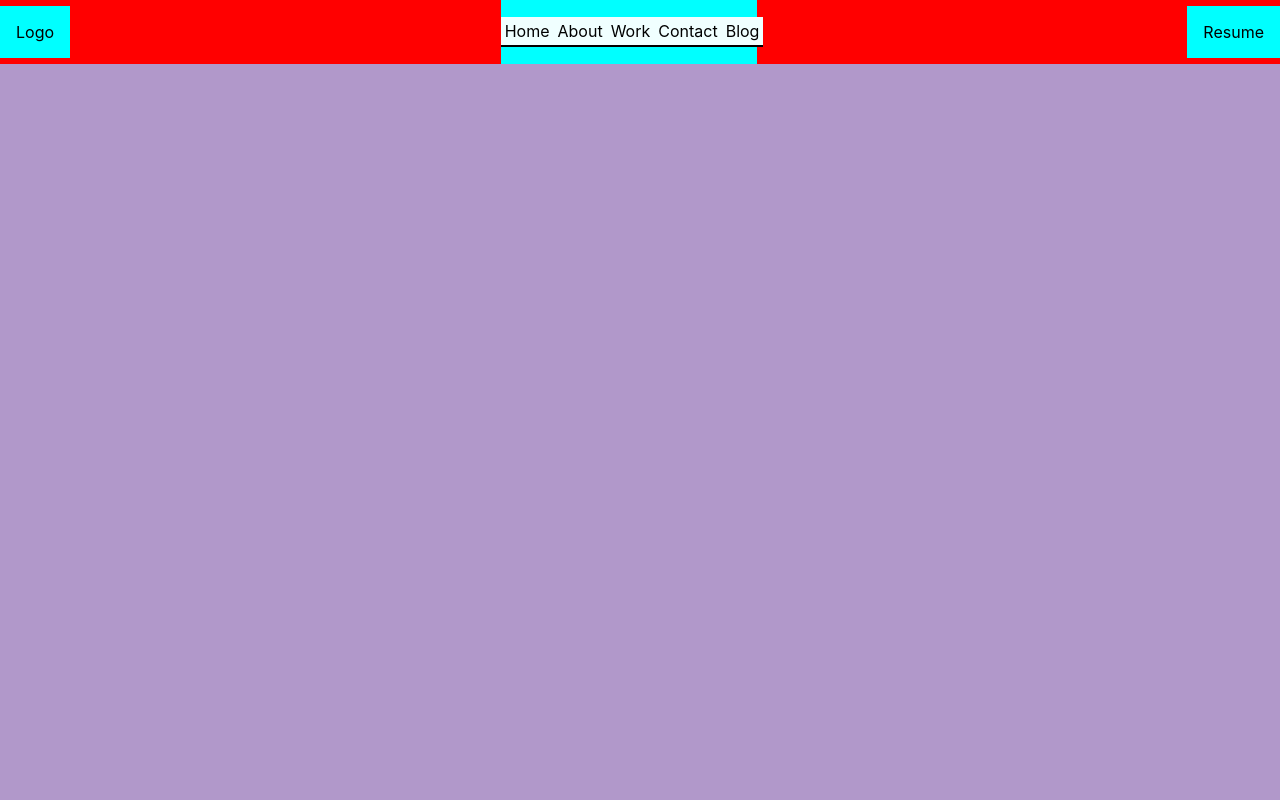
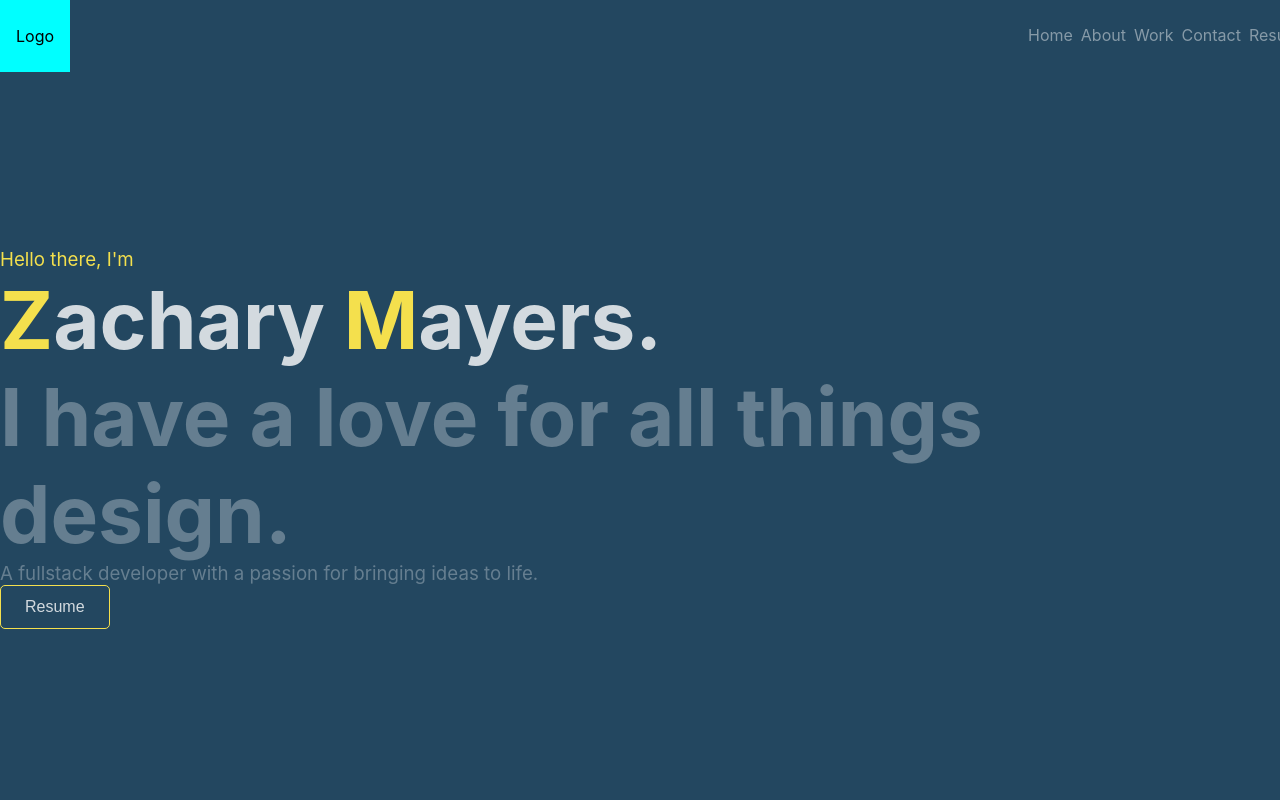
Before and after one commit to mayersab/PersonalWebsite_V1, a React (Create React App) app in the folder personal-site/: page / in a window 1280 px wide. Shown: the top 800 px of the page. Built offline with nearby package versions, Linux system fonts and the light colour scheme.

Commit message:
Home page skeleton

```diff
--- a/personal-site/src/App.css
+++ b/personal-site/src/App.css
@@ -1,38 +1,5 @@
 .App {
-  text-align: center;
-}
-
-.App-logo {
-  height: 40vmin;
-  pointer-events: none;
-}
-
-@media (prefers-reduced-motion: no-preference) {
-  .App-logo {
-    animation: App-logo-spin infinite 20s linear;
-  }
-}
-
-.App-header {
-  background-color: #282c34;
-  min-height: 100vh;
   display: flex;
-  flex-direction: column;
   align-items: center;
   justify-content: center;
-  font-size: calc(10px + 2vmin);
-  color: white;
 }
-
-.App-link {
-  color: #61dafb;
-}
-
-@keyframes App-logo-spin {
-  from {
-    transform: rotate(0deg);
-  }
-  to {
-    transform: rotate(360deg);
-  }
-}
--- a/personal-site/src/App.js
+++ b/personal-site/src/App.js
@@ -1,13 +1,15 @@
 import Navbar from "./components/navbar";
+import About from "./Pages/about";
 import Testdiv from "./components/testdiv";
+import Home from './Pages/home'
+import './App.css'
 
 function App() {
   return (
     <div>
       <Navbar/>
-      <Testdiv/>
-      <Testdiv/>
-      <Testdiv/>
+      <Home/>
+      <About/>
 
     </div>
   );
--- /dev/null
+++ b/personal-site/src/Pages/about.js
@@ -0,0 +1,12 @@
+import React from 'react';
+import AboutStyles from '../styles/About.module.css'
+
+const About = () => {
+    return (
+        <div className={AboutStyles.test}>
+            testing
+        </div>
+    );
+}
+
+export default About;
--- /dev/null
+++ b/personal-site/src/Pages/home.js
@@ -0,0 +1,19 @@
+import React from 'react';
+import HomeStyles from '../styles/Home.module.css'
+
+
+const Home = () => {
+    return (
+        <div className={HomeStyles.wrapper}>
+            <div className={HomeStyles.content}>
+                    <h3 id={HomeStyles.hello}>Hello there, I'm</h3>
+                    <h1 id={HomeStyles.name}><span>Z</span>achary <span>M</span>ayers.</h1>
+                    <h1 id={HomeStyles.design}>I have a love for all things design.</h1>
+                    <h3 id={HomeStyles.developer}>A fullstack developer with a passion for bringing ideas to life.</h3>
+                    <button>Resume</button>
+            </div>
+        </div>
+    );
+}
+
+export default Home;
--- a/personal-site/src/components/navbar.js
+++ b/personal-site/src/components/navbar.js
@@ -8,7 +8,7 @@ const Navbar = () => {
         lastScroll: 0
     });
     const [visible, setvisible] = useState(true);
-
+    const [atTop, setatTop] = useState(true);
     useEffect(() => {
         const handleScroll = () => {
             setscrollState(prevState => {
@@ -26,13 +26,20 @@ const Navbar = () => {
     }, []);
 
     useEffect(() => {
+        if (scrollState.currentScroll < scrollState.lastScroll && scrollState.lastScroll !== 0) {
+            console.log('scrolling up')
+            setvisible(true)
+            setatTop(false)
+        }
         if (scrollState.currentScroll > scrollState.lastScroll) {
             console.log('scrolling down')
             setvisible(false)
+            setatTop(false)
         }
-        if (scrollState.currentScroll < scrollState.lastScroll) {
-            console.log('scrolling up')
-            setvisible(true)
+        if (scrollState.currentScroll <= 0) {
+            console.log('At top')
+            setatTop(true)
+
         }
 
     }, [scrollState]);
@@ -41,7 +48,7 @@ const Navbar = () => {
     return (
         <div>
 
-            <nav className={`${NavStyles.wrapper} ${visible ? NavStyles.scrollup : NavStyles.scrolldown} `}>
+            <nav className={`${NavStyles.wrapper} ${visible ? NavStyles.scrollup : NavStyles.scrolldown} ${atTop ? NavStyles.top : null } `}>
 
 
                 <div className={`${NavStyles.logo}`}>
@@ -62,13 +69,8 @@ const Navbar = () => {
                         <a href="">Contact</a>
                     </div>
                     <div className={NavStyles.link}>
-                    <a href="">Blog</a>
+                        <a href="">Resume</a>
                     </div>
-                </div>
-
-                <div className={NavStyles.resume}>
-
-                    <a href="">Resume</a>
                 </div>
 
             </nav>
--- a/personal-site/src/index.css
+++ b/personal-site/src/index.css
@@ -1,5 +1,7 @@
 body {
   margin: 0;
+  padding-top: 4em;
+  background-color: #234760;
   font-family: -apple-system, BlinkMacSystemFont, 'Segoe UI', 'Roboto', 'Oxygen',
     'Ubuntu', 'Cantarell', 'Fira Sans', 'Droid Sans', 'Helvetica Neue',
     sans-serif;
--- /dev/null
+++ b/personal-site/src/styles/About.module.css
@@ -0,0 +1,4 @@
+.test {
+    background-color: aqua;
+    height: 100vh;
+}
--- /dev/null
+++ b/personal-site/src/styles/Home.module.css
@@ -0,0 +1,41 @@
+* {
+    margin: 0;
+    box-sizing: border-box;
+}
+h1 {
+    font-size: 5em;
+}
+span {
+    color: #F4E04D;
+}
+button {
+    padding: .75em 1.5em;
+    border-radius: 5px;
+    background-color: transparent;
+    font-size: 1em;
+    border: solid #F4E04D 1px;
+    color: rgba(255, 255, 255, 0.8);
+}
+.wrapper {
+    display: flex;
+    justify-content: center;
+    align-items: center;
+    height: 93.5vh;
+}
+.content {
+    margin: 0;
+}
+#hello {
+    color: #F4E04D;
+    font-weight: normal;
+}
+#name {
+    color: rgba(255, 255, 255, 0.8);
+}
+#design {
+    color: rgba(255, 255, 255, 0.3);
+}
+#developer {
+    color: rgba(255, 255, 255, 0.3);
+    font-weight: normal;
+}
--- a/personal-site/src/styles/Navbar.module.css
+++ b/personal-site/src/styles/Navbar.module.css
@@ -1,3 +1,6 @@
+/* #F4E04D - maize
+    #234760 -
+*/
 .wrapper {
     display: flex;
     justify-content: space-between;
@@ -7,47 +10,57 @@
     left: 0;
     z-index: 999;
     transition: all 300ms ease-in-out;
-    background-color: red;
-    height: 4em;
+    background-color: #234760;
+    /* #234760 */
+    height: 4.5em;
     width: 100%;
 }
 .logo {
+    display: flex;
+    justify-content: center;
+    align-items: center;
     padding: 1em;
+    height: 100%;
     background-color: aqua;
 }
 .linkwrapper {
     display: flex;
     justify-content: space-evenly;
     align-items: center;
-    background-color: aqua;
+    /* background-color: aqua; */
     list-style: none;
     height: 100%;
     width: 20%;
 }
 .link {
-    background-color: azure;
     padding: .25em;
-    border-bottom: solid black 2px;
+    border-bottom: solid transparent 2px;
+    transition: all 200ms ease-in-out;
 }
+/* .link:hover {
+    border-bottom: solid #F4E04D 2px;
+    color: #F4E04D;
+} */
 a {
     text-decoration: none;
-    color: black;
+    color: rgba(255, 255, 255, 0.45);
+    transition: all 200ms ease-in-out;
 }
-.resume {
-    display: flex;
-    justify-content: center;
-    align-items: center;
-    background-color: aqua;
-    padding: 1em;
+a:hover {
+    color: #F4E04D;
 }
 .test {
-    background-color: rgb(177, 152, 202);
+    background-color: #234760;
     height: 50em;
 }
+
 /* Scroll */
 .scrolldown {
     transform: translate3d(0, -100%, 0);
 }
 .scrollup {
-
+    filter: drop-shadow(0 -10px 20px rgb(10, 10, 10));
 }
+.top {
+    filter: none;
+}
```
